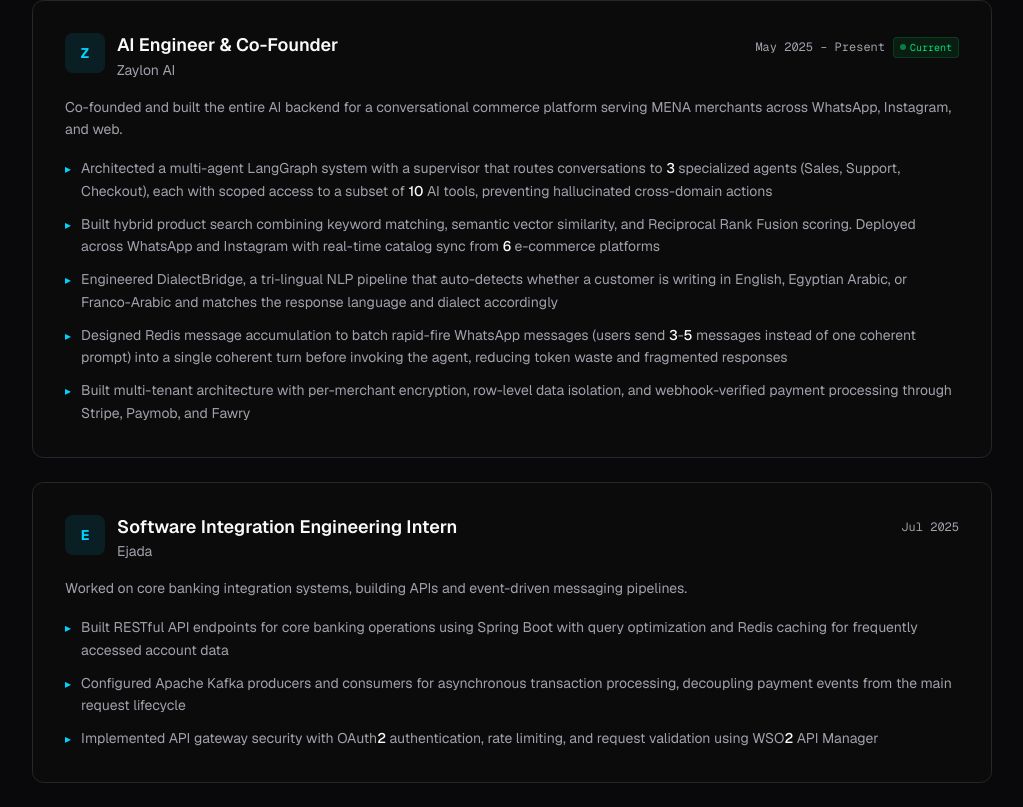
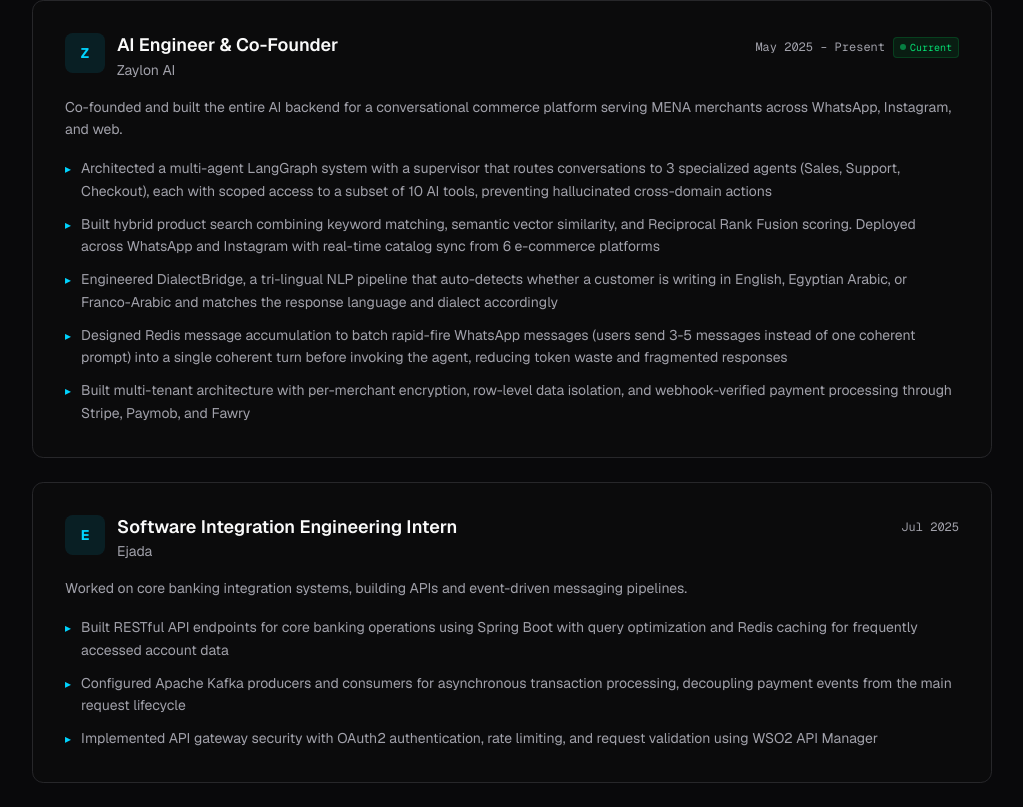
Before and after one commit to Ab-Romia/romia.dev, a Next.js app: page / in a window 1280 px wide. Shown: the part 4667-5474 px from the top of the page, without its empty margins (128-1151 px from the left). Built offline with nearby package versions, Linux system fonts and the light colour scheme.

Commit message:
Remove auto number highlighting from experience bullets

```diff
--- a/src/components/sections/experience.tsx
+++ b/src/components/sections/experience.tsx
@@ -3,18 +3,6 @@
 import { EXPERIENCE } from "@/data/resume";
 import { FadeUp, BlurIn } from "@/components/motion-wrapper";
 
-function highlightNumbers(text: string) {
-  const parts = text.split(/(\d+[\w+]*)/g);
-  return parts.map((part, i) =>
-    /^\d/.test(part) ? (
-      <span key={i} className="text-foreground font-medium">
-        {part}
-      </span>
-    ) : (
-      <span key={i}>{part}</span>
-    )
-  );
-}
 
 export function Experience() {
   return (
@@ -97,7 +85,7 @@
                         className="text-sm text-muted-foreground leading-relaxed flex gap-2.5"
                       >
                         <span className="text-accent mt-1 shrink-0 text-xs">&#9656;</span>
-                        <span>{highlightNumbers(highlight)}</span>
+                        <span>{highlight}</span>
                       </li>
                     ))}
                   </ul>
```
